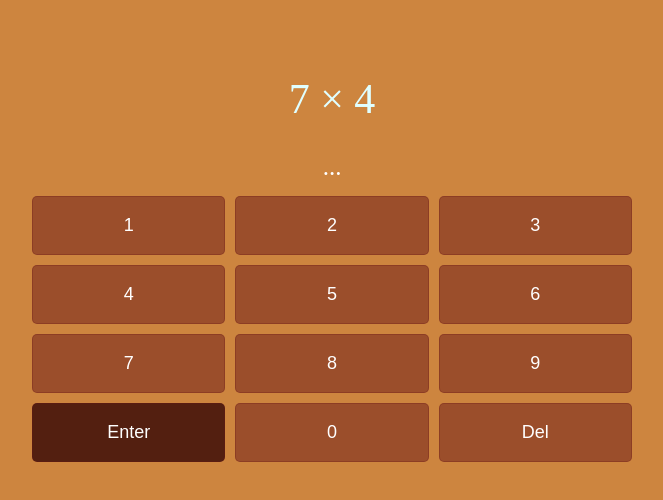
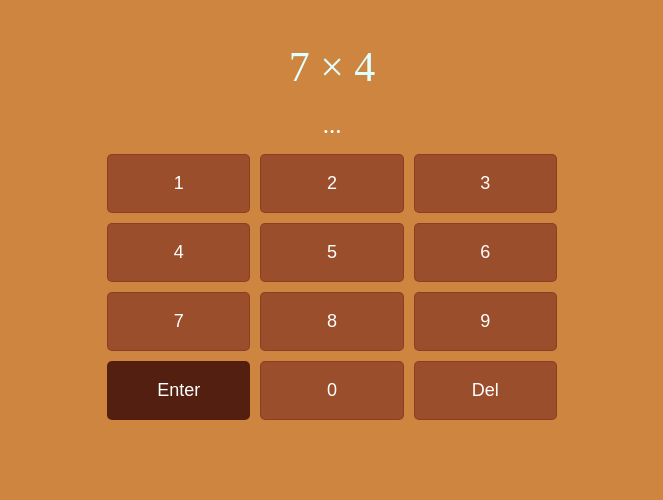
Before and after one commit to skiano/times-tables, a plain HTML site: page index.html in a window 1280 px wide. Shown: the whole page, without its empty margins (308-971 px from the left). Drawn offline with Linux system fonts and the light colour scheme.

Commit message:
layout tweak

```diff
--- a/index.html
+++ b/index.html
@@ -12,8 +12,8 @@
 
     main {
       padding: 15px;
-      max-width: 600px;
-      margin: 30px auto;
+      max-width: 450px;
+      margin: 5px auto 30px;
     }
 
     .keyboard {
@@ -51,7 +51,7 @@
     #question {
       font-size: 42px;
       text-align: center;
-      margin: 30px auto;
+      margin: 20px auto;
     }
 
     #answer {
```
